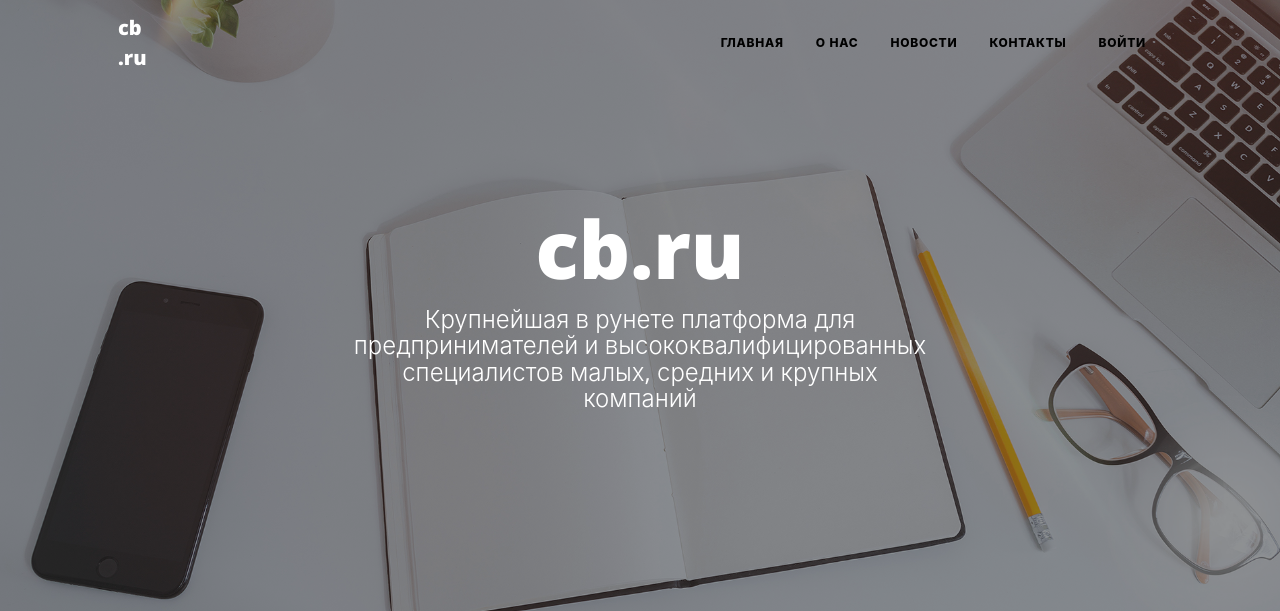
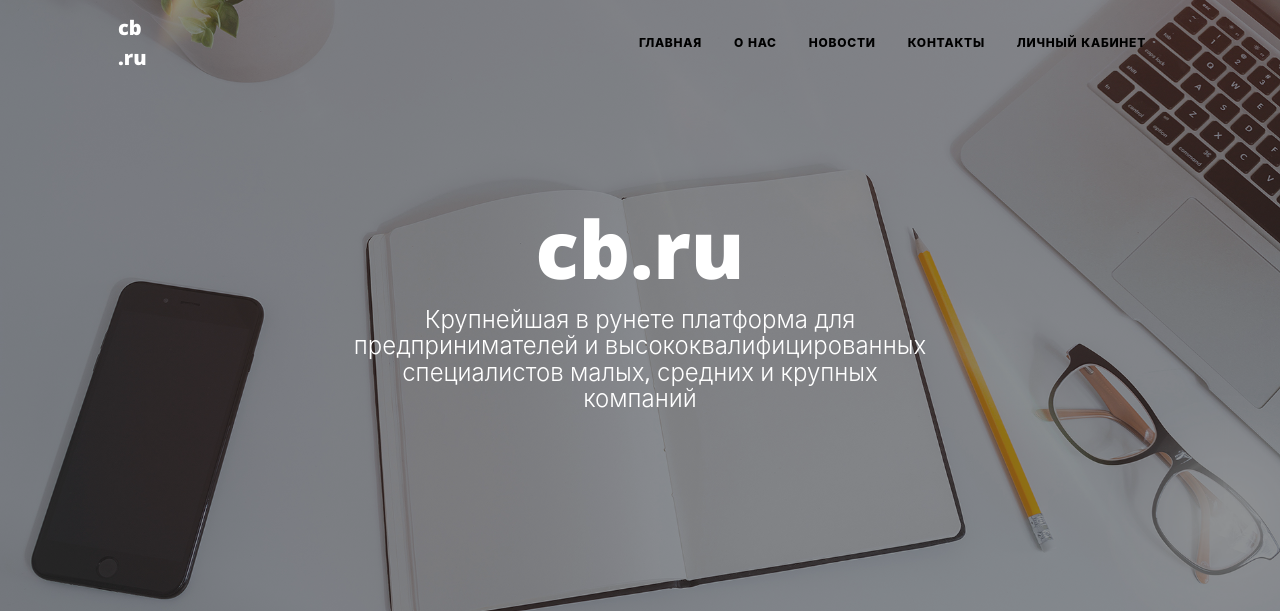
Before and after one commit to magusmgl/NewsPortal, a Django app: page /profile/ in a window 1280 px wide. Shown: the top 611 px of the page. Run offline with Django 4.2, Linux system fonts and the light colour scheme; a user stored in the database is signed in; data comes from the database, SQL or seed files in the repository; some libraries are stand-ins or nearby versions.

Commit message:
fix templates

```diff
--- a/NewsPortal/templates/flatpages/default.html
+++ b/NewsPortal/templates/flatpages/default.html
@@ -32,7 +32,7 @@
                         <li class="nav-item"><a class="nav-link px-lg-3 py-3 py-lg-4" href="/pages/">О нас</a></li>
                         <li class="nav-item"><a class="nav-link px-lg-3 py-3 py-lg-4" href="/news/">Новости</a></li>
                         <li class="nav-item"><a class="nav-link px-lg-3 py-3 py-lg-4" href="/contact/">Контакты</a></li>
-                        <li class="nav-item"><a class="nav-link px-lg-3 py-3 py-lg-4" href="/profile/">Войти</a></li>
+                        <li class="nav-item"><a class="nav-link px-lg-3 py-3 py-lg-4" href="/profile/">Личный кабинет</a></li>
                     </ul>
                 </div>
             </div>
--- a/NewsPortal/templates/news/profile.html
+++ b/NewsPortal/templates/news/profile.html
@@ -26,6 +26,6 @@
         <button><a href="/profile/upgrade">Стать автором</a></button>
     {% endif %}
     <button><a href="/profile/edit">Настройки</a></button>
-    <button><a href="accounts/logout">Выйти</a></button>
+    <button><a href="/accounts/logout">Выйти</a></button>
 </div>
 {% endblock content %}
```
